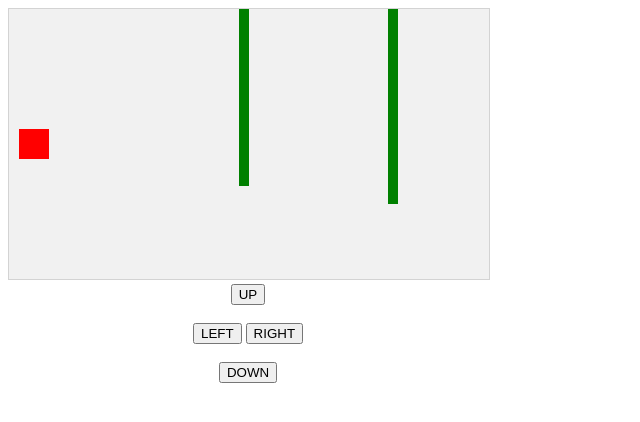
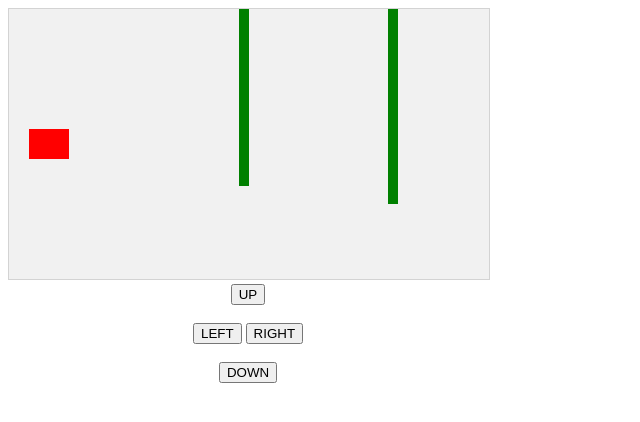
Before and after one commit to Sarah3456hasan/Sproject, a plain HTML site: page lap3.html in a window 1280 px wide. Shown: the whole page, without its empty margins (0-640 px from the left). Drawn offline with Linux system fonts and the light colour scheme.

Commit message:
changes the namber

```diff
--- a/lap3.html
+++ b/lap3.html
@@ -19,7 +19,7 @@ var mySound;
 var myMusic;
 
 function startGame() {
-    myGamePiece = new component(30, 30, "red", 10, 120);
+    myGamePiece = new component(40, 30, "red", 20, 120);
     mySound = new sound("Crashing.mp3");
     myMusic = new sound("background game.mp3");
     myMusic.play();
```
